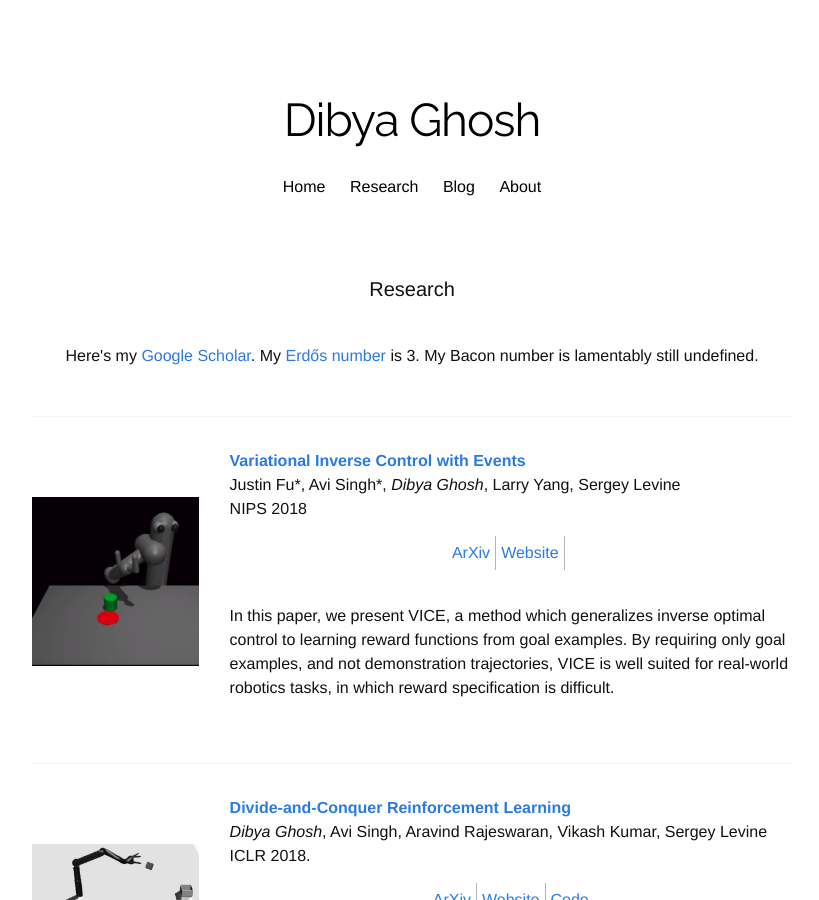
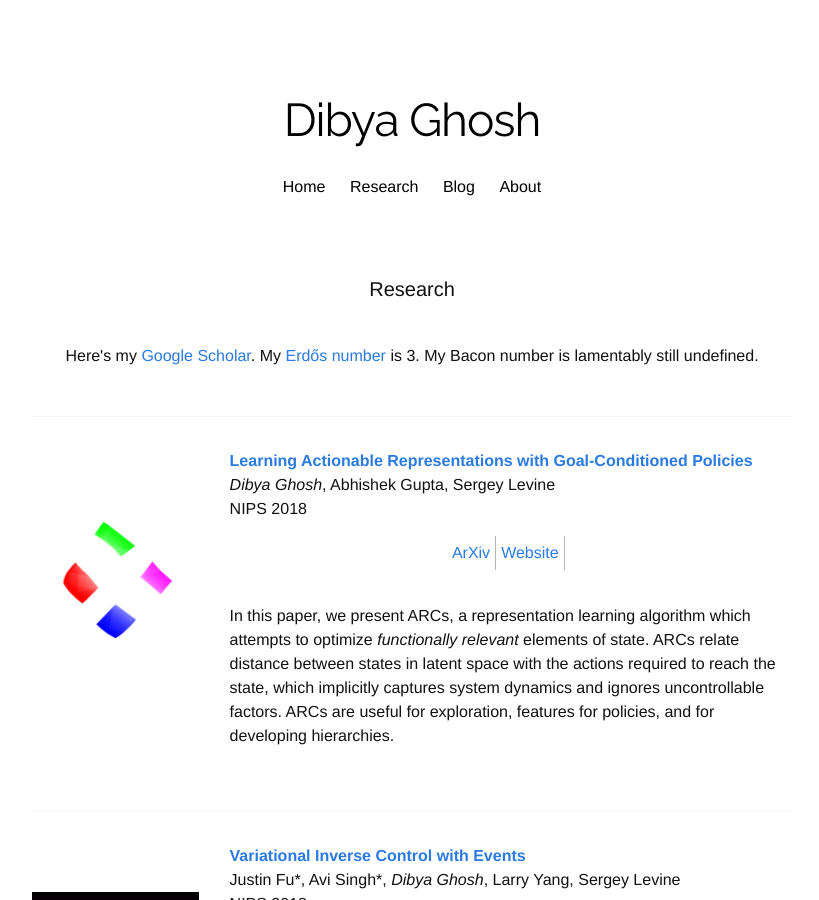
Before and after one commit to dibyaghosh/dibyaghosh.github.io, a Jekyll site: the page built from research.html, in a window 1280 px wide and 900 px high. Shown: the whole window, without its empty margins (228-1047 px from the left). Built offline with Jekyll 4.4.1, drawn with Linux system fonts in a browser that asks for light colours; nearby versions of some CDN libraries; some web fonts are replaced.

Commit message:
Added CRA / ARC

```diff
--- a/index.html
+++ b/index.html
@@ -47,7 +47,9 @@
 
 <h1 class="page-heading">News</h1>
 <ul>
-  <li> Our work on <a href="https://sites.google.com/view/inverse-event">  Variational Inverse Control with Events (VICE).</a> has been accepted to NIPS 2018.</li>
+  <li> I was chosen as a finalist for the CRA Outstanding Undergraduate Researcher Award (among the top 20 students doing research in computer science nationally)</li>
+  <li> Our work on actionable representations (ARCs) is now on <a href="https://arxiv.org/abs/1811.07819"> Arxiv</a>. I'll be presenting this at the Deep Reinforcement Learning Workshop for NIPS 2018.</li>
+    <li> Our work on <a href="https://sites.google.com/view/inverse-event">  Variational Inverse Control with Events (VICE).</a> has been accepted to NIPS 2018.</li>
   <li> At <a href="pasc18.pasc-conference.org">PASC 2018</a>, I gave a talk on interpretable generative models for multi-omics data in the <i> Use of AI to Analyze Complex Biological Systems</i> mini-symposium. Slides coming soon! </li>
   <li> I started a blog called <i> <a href='http://variationalbay.es'>The RL Probabilist</a>.</i> All my <a href="https://variationalbay.es/ml/tensorflow-guide.html">previous</a> <a href="https://variationalbay.es/ml/quickml.html">articles</a> have been transferred there.</li>
   <li> At <a href="https://iclr.cc/">ICLR 2018</a>, I presented a poster on <a href="https://arxiv.org/abs/1711.09874">Divide-and-Conquer Reinforcement Learning.</a> </li>
--- a/research.html
+++ b/research.html
@@ -7,6 +7,39 @@
 <center>  Here's my <a href="https://scholar.google.com/citations?user=znnl0kwAAAAJ&hl=en&oi=sra">Google Scholar</a>. My <a onclick='alert("Dibya Ghosh -> Ani Adhikari -> Persi Diaconis -> Paul Erdos")'>Erdős number</a> is 3. My Bacon number is lamentably still undefined.  </center>
 
 <div class="divider"></div>
+
+<div class="row">
+
+
+    <div class="three columns">
+  <img style="margin-top:3em" src="/images/research/arc.png">
+    </div>
+
+    <div class="nine columns">
+
+      <b><a href="https://arxiv.org/abs/1811.07819"> Learning Actionable Representations with Goal-Conditioned Policies</a></b>
+      <p> <i> Dibya Ghosh</i>, Abhishek Gupta, Sergey Levine <br/>
+      NIPS 2018
+    </p>
+      <table>
+        <tr>
+          <td><a href="https://arxiv.org/abs/1811.07819">ArXiv</a></td>
+          <td><a href="https://sites.google.com/view/arc-reps">Website</a></td>
+          <td></td>
+        </tr>
+      </table>
+      <div class="four columns"></div>
+      <div class="four columns"></div>
+      <div class="three columns"></div>
+  <br />
+   <p>In this paper, we present ARCs, a representation learning algorithm which attempts to optimize <i> functionally relevant </i> elements of state. ARCs relate distance between states in latent space with the actions required to reach the state, which implicitly captures system dynamics and ignores uncontrollable factors. ARCs are useful for exploration, features for policies, and for developing hierarchies.
+      </p>
+    </div>
+
+
+    </div>
+
+      <div class="divider"></div>
 
 <div class="row">
 
```
Also changed, not shown: images/research/arc.png (added).
